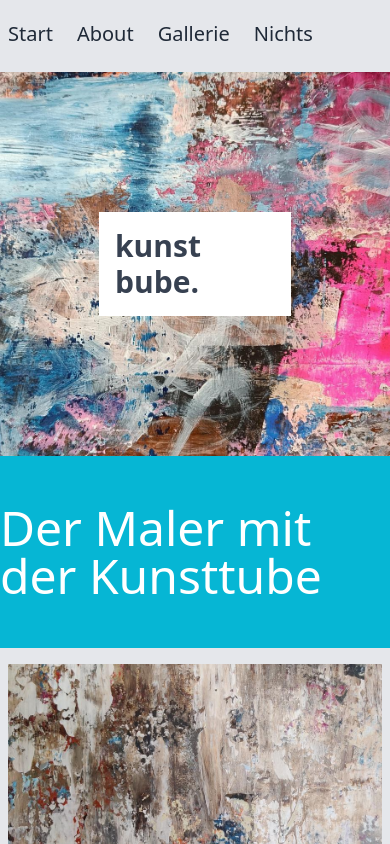
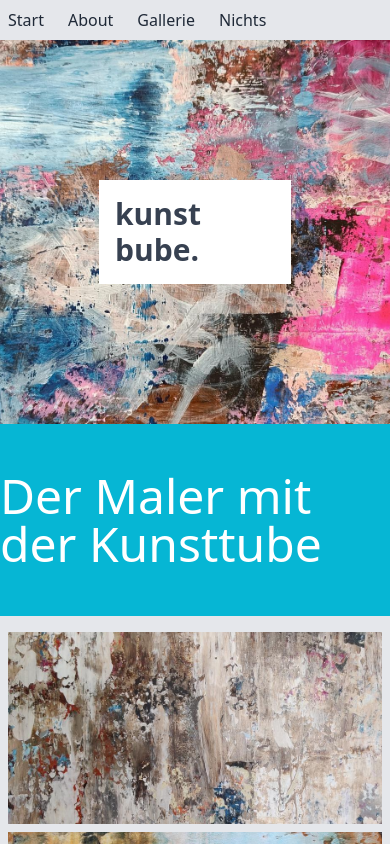
Before and after one commit to p3t3r67x0/kunstbube_website, a Nuxt app: page / in a window 390 px wide. Shown: the top 844 px of the page. Built offline with nearby package versions, Linux system fonts and the light colour scheme.

Commit message:
added some responsive classes to view

```diff
--- a/layouts/default.vue
+++ b/layouts/default.vue
@@ -1,8 +1,8 @@
 <template>
 <div class="relative flex flex-col bg-gray-200 text-gray-700 min-h-screen antialiased">
   <nav class="bg-gray-200 p-2 sm:px-0 sm:py-3">
-    <div class="text-gray-800 flex justify-between mx-auto max-w-screen-xl pt-3 pb-4">
-      <ul class="flex flex-wrap text-xl">
+    <div class="text-gray-800 flex justify-between mx-auto max-w-screen-xl md:pt-3 md:pb-4">
+      <ul class="flex flex-wrap sm:text-xl">
         <li class="mr-6">
           <a href="#">Start</a>
         </li>
```
